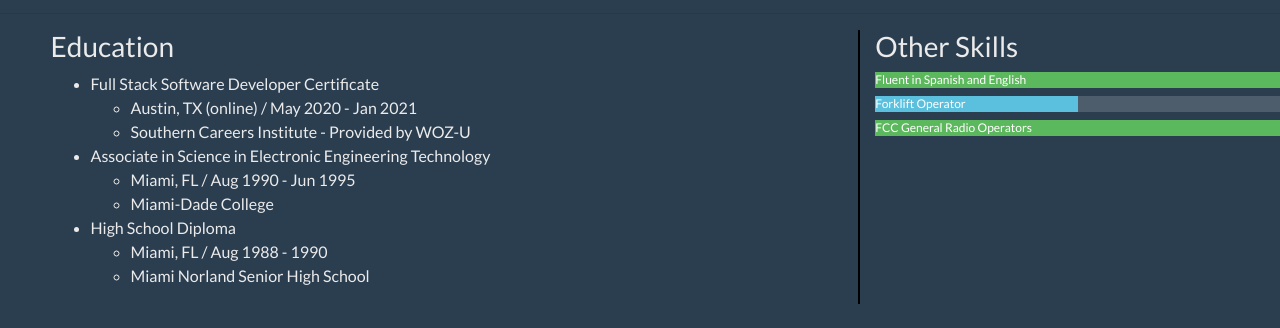
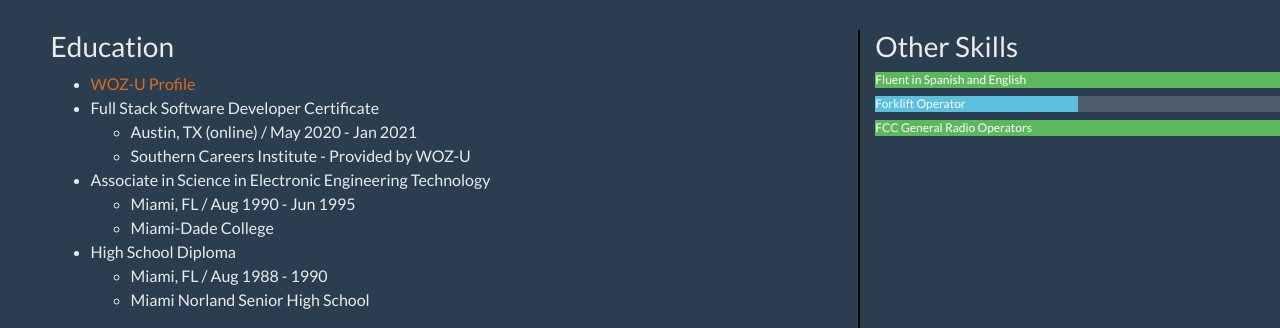
Before and after one commit to mazinger72/Resume, a plain HTML site: page info.html in a window 1280 px wide. Shown: the part 537-865 px from the top of the page. Before the commit the page ends 841 px from the top, so only its background shows below. Drawn offline with nearby package versions, Linux system fonts and the light colour scheme.

Commit message:
Added Woz-U Profile Link

```diff
--- a/info.html
+++ b/info.html
@@ -49,6 +49,7 @@
         <div id="jobs" class="col-lg-8">
             <h3>Education</h3>
             <ul>
+                <li><a href="https://wozu.exeterlms.com/user/ricardo_i_barros" target="blank">WOZ-U Profile</a></li>
                 <li>Full Stack Software Developer Certificate</li>
                 <ul>
                     <li>Austin, TX (online) / May 2020 - Jan 2021</li>
```
Also changed, not shown: 1 other file.
